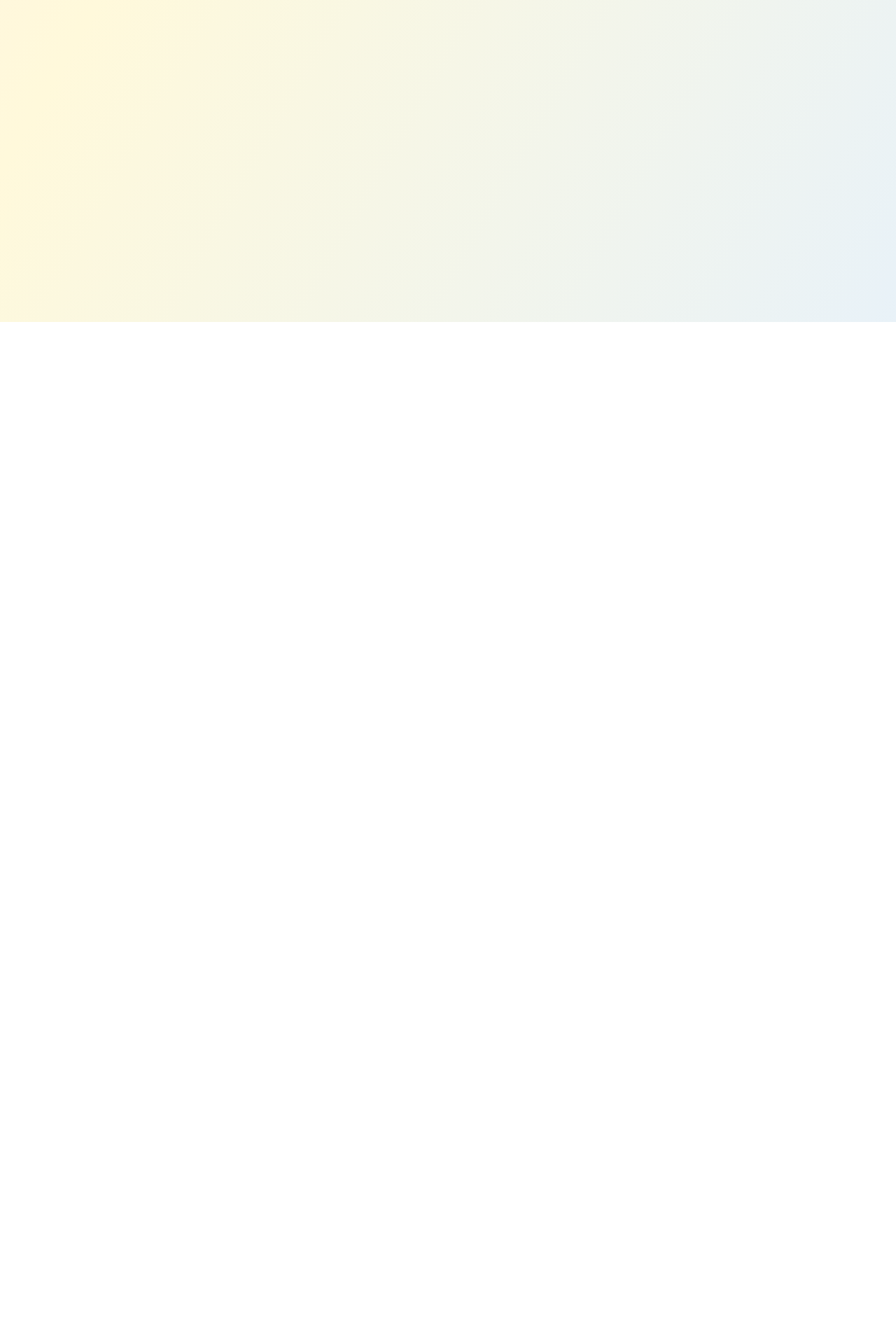
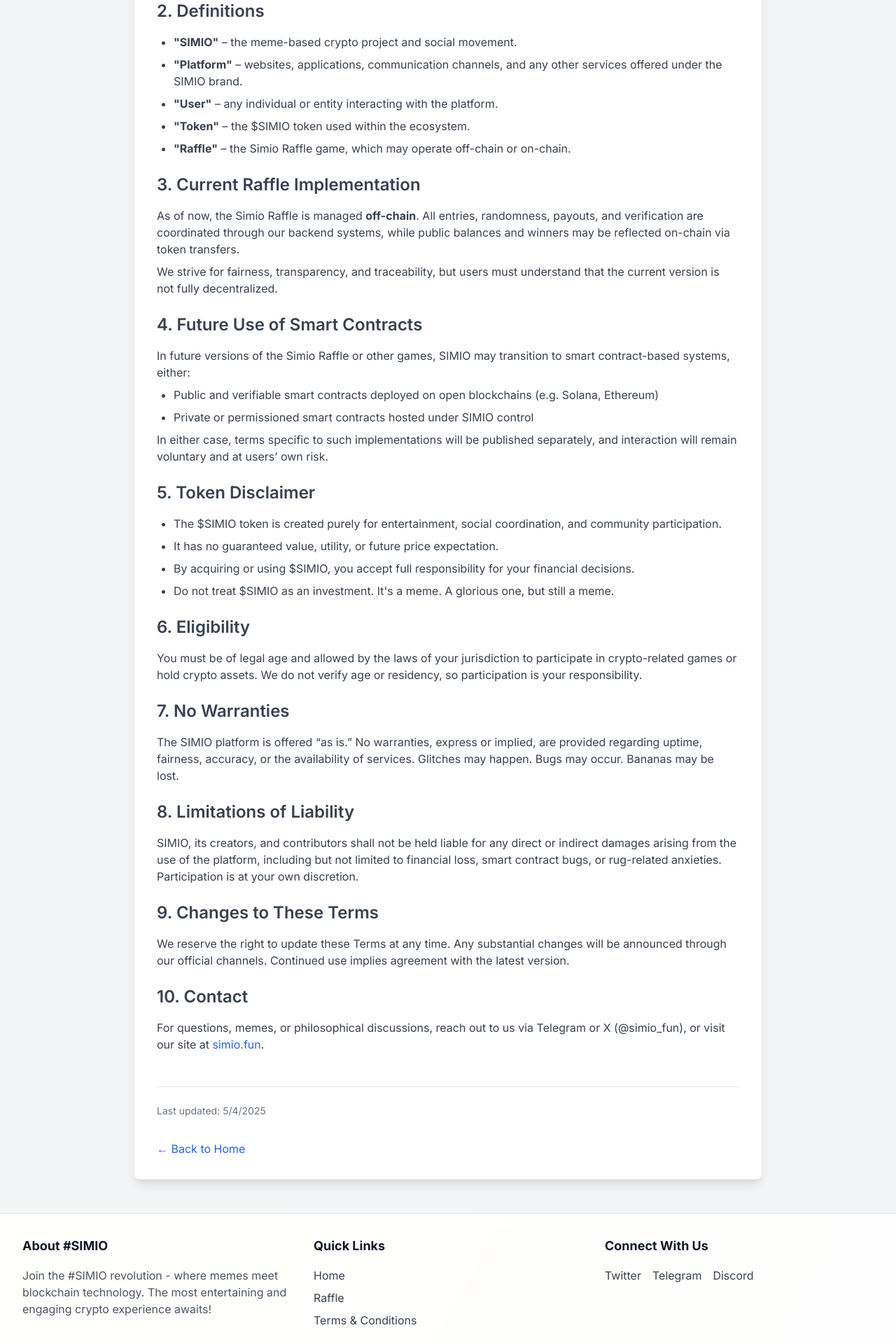
Before and after one commit to samimhm/simio.fun, a React (Vite) app: page /terms in a window 1280 px wide. Before the commit this address had no page. Shown: the part 340-2260 px from the top of the page at 70% size. Before the commit the page ends 800 px from the top, so only its background shows below. Built offline with nearby package versions, Linux system fonts and the light colour scheme.

Commit message:
adding footer and terms page

```diff
--- a/src/App.jsx
+++ b/src/App.jsx
@@ -8,6 +8,7 @@
 import Footer from './components/Footer';
 import StickyBuyButton from './components/StickyBuyButton';
 import RafflePage from './pages/RafflePage';
+import TermsPage from './pages/TermsPage';
 import Navbar from './components/Navbar';
 import ScrollToTop from './components/ScrollToTop';
 
@@ -19,6 +20,7 @@
       <div>
         <Routes>
           <Route path="/raffle" element={<RafflePage />} />
+          <Route path="/terms" element={<TermsPage />} />
           <Route path="/" element={
             <div className="min-h-screen pb-24">
               <Hero />
@@ -27,11 +29,11 @@
               <Tokenomics />
               <MemeGallery />
               <Dao />
-              <Footer />
               <StickyBuyButton />
             </div>
           } />
         </Routes>
+        <Footer />
       </div>
     </Router>
   );
--- a/src/components/Footer.jsx
+++ b/src/components/Footer.jsx
@@ -1,12 +1,61 @@
+import { Link } from 'react-router-dom';
+
 const Footer = () => {
   return (
-    <footer className="py-8 bg-white/80 border-t backdrop-blur-sm">
-      <div className="max-w-4xl mx-auto px-4 text-center">
-        <p className="text-sm text-gray-500 italic">
-          This project is as real as any electoral promise.
-          <br />
-          But at least it has memes.
-        </p>
+    <footer className="bg-white/90 backdrop-blur border-t border-gray-200 shadow-sm py-8">
+      <div className="max-w-7xl mx-auto px-4 sm:px-6 lg:px-8">
+        <div className="grid grid-cols-1 md:grid-cols-3 gap-8">
+          {/* About Section */}
+          <div>
+            <h3 className="text-lg font-extrabold mb-4 text-gray-900">About #SIMIO</h3>
+            <p className="text-gray-600">
+              Join the #SIMIO revolution - where memes meet blockchain technology.
+              The most entertaining and engaging crypto experience awaits!
+            </p>
+          </div>
+
+          {/* Quick Links */}
+          <div>
+            <h3 className="text-lg font-extrabold mb-4 text-gray-900">Quick Links</h3>
+            <ul className="space-y-2">
+              <li>
+                <Link to="/" className="text-gray-700 hover:text-purple-700 hover:underline transition-colors">
+                  Home
+                </Link>
+              </li>
+              <li>
+                <Link to="/raffle" className="text-gray-700 hover:text-purple-700 hover:underline transition-colors">
+                  Raffle
+                </Link>
+              </li>
+              <li>
+                <Link to="/terms" className="text-gray-700 hover:text-purple-700 hover:underline transition-colors">
+                  Terms & Conditions
+                </Link>
+              </li>
+            </ul>
+          </div>
+
+          {/* Social Links */}
+          <div>
+            <h3 className="text-lg font-extrabold mb-4 text-gray-900">Connect With Us</h3>
+            <div className="flex space-x-4">
+              <a href="https://twitter.com/simio" target="_blank" rel="noopener noreferrer" className="text-gray-700 hover:text-purple-700 hover:underline transition-colors">
+                Twitter
+              </a>
+              <a href="https://t.me/simio" target="_blank" rel="noopener noreferrer" className="text-gray-700 hover:text-purple-700 hover:underline transition-colors">
+                Telegram
+              </a>
+              <a href="https://discord.gg/simio" target="_blank" rel="noopener noreferrer" className="text-gray-700 hover:text-purple-700 hover:underline transition-colors">
+                Discord
+              </a>
+            </div>
+          </div>
+        </div>
+
+        <div className="border-t border-gray-100 mt-8 pt-8 text-center text-gray-500 text-sm">
+          <p>&copy; {new Date().getFullYear()} #SIMIO. All rights reserved.</p>
+        </div>
       </div>
     </footer>
   );
--- /dev/null
+++ b/src/pages/TermsPage.jsx
@@ -0,0 +1,128 @@
+import { Link } from 'react-router-dom';
+
+const TermsPage = () => {
+  return (
+    <div className="min-h-screen bg-gray-100 py-12">
+      <div className="container mx-auto px-4">
+        <div className="max-w-4xl mx-auto bg-white rounded-lg shadow-lg p-8">
+          <Link to="/" className="text-blue-600 hover:text-blue-800 mb-6 inline-block">
+            ← Back to Home
+          </Link>
+
+          <h1 className="text-3xl font-bold mb-8">Terms and Conditions</h1>
+
+          <div className="space-y-6 text-gray-700">
+            <section>
+              <h2 className="text-2xl font-semibold mb-4">1. Introduction</h2>
+              <p>
+                Welcome to the SIMIO project. These Terms and Conditions govern your use of our platform,
+                including the $SIMIO token, the Simio Raffle game, and all related services. By interacting with
+                any part of the SIMIO ecosystem, you agree to these Terms in full.
+              </p>
+            </section>
+
+            <section>
+              <h2 className="text-2xl font-semibold mb-4">2. Definitions</h2>
+              <ul className="list-disc pl-6 space-y-2">
+                <li><strong>"SIMIO"</strong> – the meme-based crypto project and social movement.</li>
+                <li><strong>"Platform"</strong> – websites, applications, communication channels, and any other services offered under the SIMIO brand.</li>
+                <li><strong>"User"</strong> – any individual or entity interacting with the platform.</li>
+                <li><strong>"Token"</strong> – the $SIMIO token used within the ecosystem.</li>
+                <li><strong>"Raffle"</strong> – the Simio Raffle game, which may operate off-chain or on-chain.</li>
+              </ul>
+            </section>
+
+            <section>
+              <h2 className="text-2xl font-semibold mb-4">3. Current Raffle Implementation</h2>
+              <p>
+                As of now, the Simio Raffle is managed <strong>off-chain</strong>. All entries, randomness,
+                payouts, and verification are coordinated through our backend systems, while public balances
+                and winners may be reflected on-chain via token transfers.
+              </p>
+              <p className="mt-2">
+                We strive for fairness, transparency, and traceability, but users must understand that the current version is not fully decentralized.
+              </p>
+            </section>
+
+            <section>
+              <h2 className="text-2xl font-semibold mb-4">4. Future Use of Smart Contracts</h2>
+              <p>
+                In future versions of the Simio Raffle or other games, SIMIO may transition to smart contract-based systems, either:
+              </p>
+              <ul className="list-disc pl-6 space-y-2 mt-2">
+                <li>Public and verifiable smart contracts deployed on open blockchains (e.g. Solana, Ethereum)</li>
+                <li>Private or permissioned smart contracts hosted under SIMIO control</li>
+              </ul>
+              <p className="mt-2">
+                In either case, terms specific to such implementations will be published separately, and interaction will remain voluntary and at users’ own risk.
+              </p>
+            </section>
+
+            <section>
+              <h2 className="text-2xl font-semibold mb-4">5. Token Disclaimer</h2>
+              <ul className="list-disc pl-6 space-y-2">
+                <li>The $SIMIO token is created purely for entertainment, social coordination, and community participation.</li>
+                <li>It has no guaranteed value, utility, or future price expectation.</li>
+                <li>By acquiring or using $SIMIO, you accept full responsibility for your financial decisions.</li>
+                <li>Do not treat $SIMIO as an investment. It's a meme. A glorious one, but still a meme.</li>
+              </ul>
+            </section>
+
+            <section>
+              <h2 className="text-2xl font-semibold mb-4">6. Eligibility</h2>
+              <p>
+                You must be of legal age and allowed by the laws of your jurisdiction to participate in crypto-related games or hold crypto assets.
+                We do not verify age or residency, so participation is your responsibility.
+              </p>
+            </section>
+
+            <section>
+              <h2 className="text-2xl font-semibold mb-4">7. No Warranties</h2>
+              <p>
+                The SIMIO platform is offered “as is.” No warranties, express or implied, are provided regarding uptime, fairness, accuracy,
+                or the availability of services. Glitches may happen. Bugs may occur. Bananas may be lost.
+              </p>
+            </section>
+
+            <section>
+              <h2 className="text-2xl font-semibold mb-4">8. Limitations of Liability</h2>
+              <p>
+                SIMIO, its creators, and contributors shall not be held liable for any direct or indirect damages
+                arising from the use of the platform, including but not limited to financial loss, smart contract bugs,
+                or rug-related anxieties. Participation is at your own discretion.
+              </p>
+            </section>
+
+            <section>
+              <h2 className="text-2xl font-semibold mb-4">9. Changes to These Terms</h2>
+              <p>
+                We reserve the right to update these Terms at any time. Any substantial changes will be announced
+                through our official channels. Continued use implies agreement with the latest version.
+              </p>
+            </section>
+
+            <section>
+              <h2 className="text-2xl font-semibold mb-4">10. Contact</h2>
+              <p>
+                For questions, memes, or philosophical discussions, reach out to us via Telegram or X (@simio_fun),
+                or visit our site at <a href="https://simio.fun" className="text-blue-600 hover:underline">simio.fun</a>.
+              </p>
+            </section>
+          </div>
+
+          <div className="mt-12 pt-6 border-t text-sm text-gray-500">
+            <p>Last updated: {new Date().toLocaleDateString()}</p>
+          </div>
+
+          <div className="mt-8">
+            <Link to="/" className="text-blue-600 hover:text-blue-800">
+              ← Back to Home
+            </Link>
+          </div>
+        </div>
+      </div>
+    </div>
+  );
+};
+
+export default TermsPage;
```
